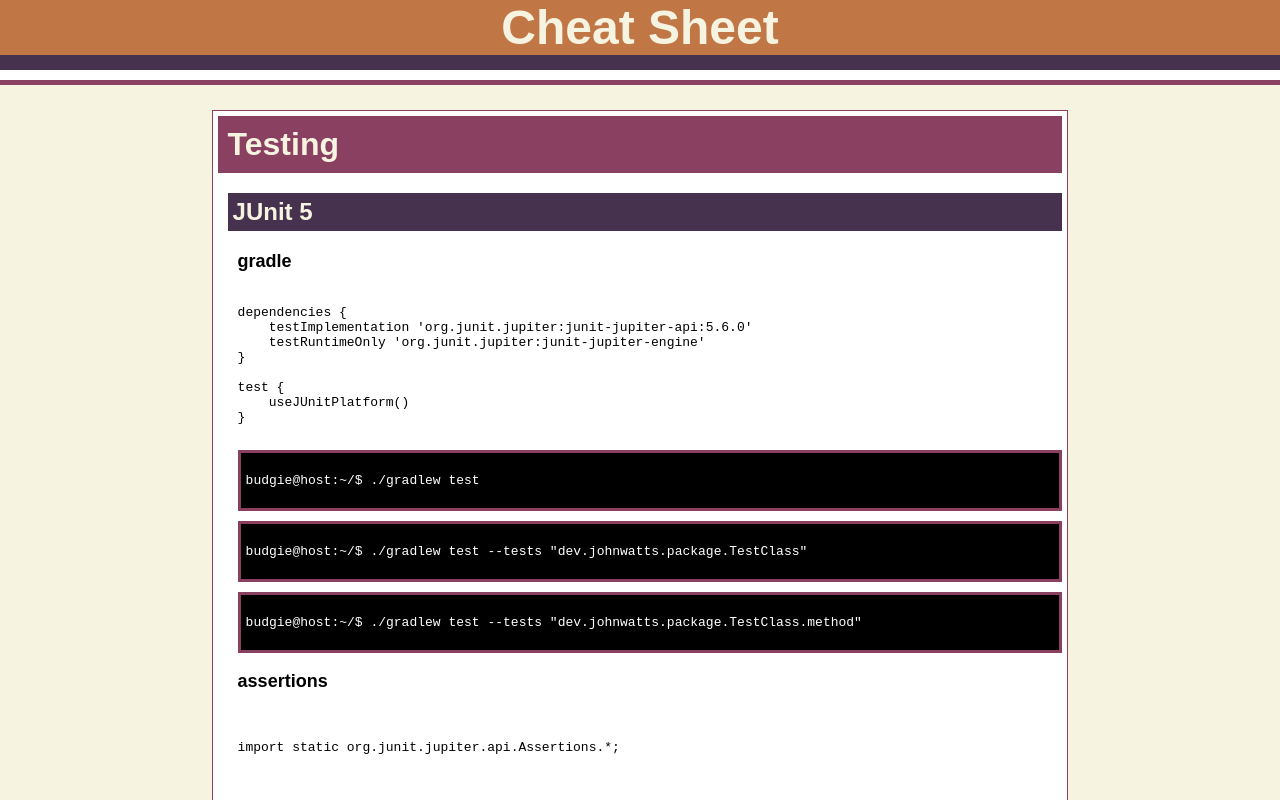
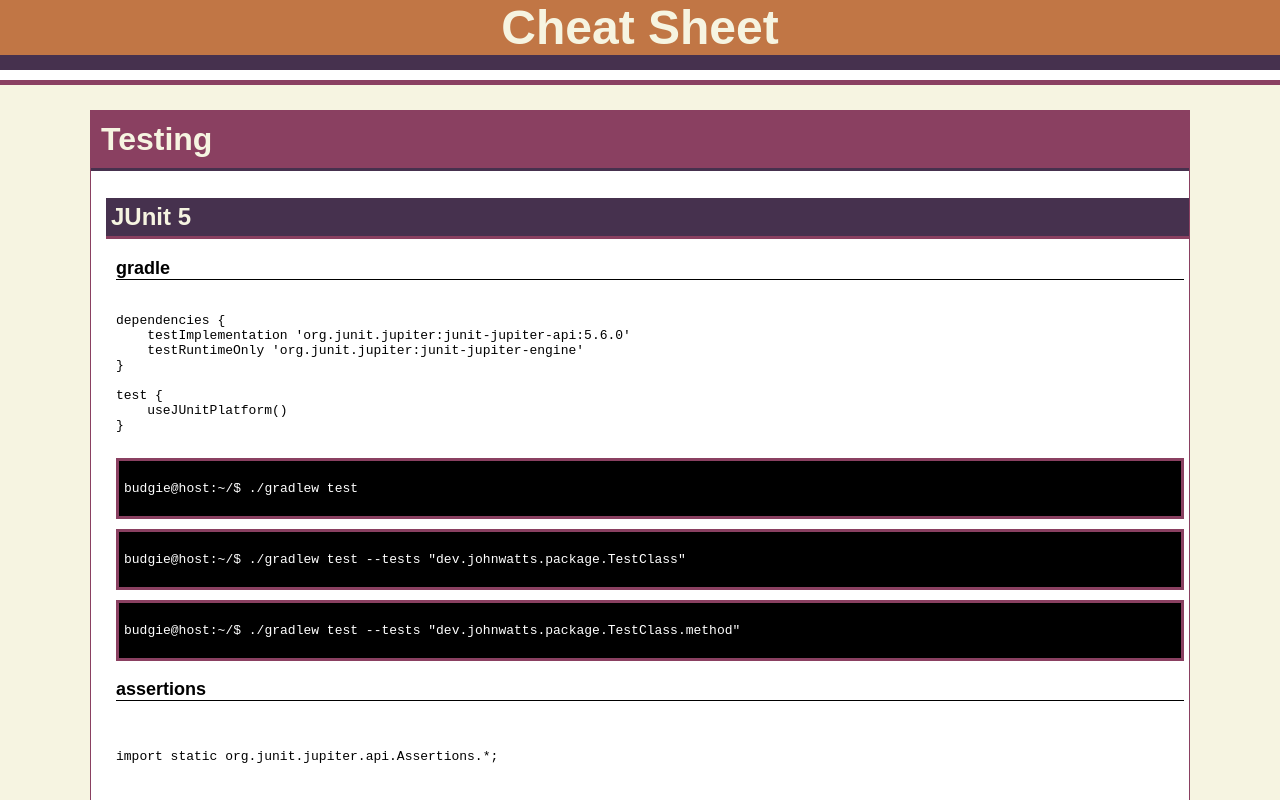
Before and after one commit to BudgieWatts/BudgieWatts.github.io, a plain HTML site: page index.html in a window 1280 px wide. Shown: the top 800 px of the page. Drawn offline with Linux system fonts and the light colour scheme.

Commit message:
pointless styling that adds nothing

```diff
--- a/site/styles.css
+++ b/site/styles.css
@@ -48,10 +48,13 @@ article {
 
 article h1 {
     font-size: xx-large;
-    margin: 0;
+    margin-top: -5px;
+    margin-left: -5px;
+    margin-right: -5px;
     background-color: var(--cerise-highlight-colour);
     color: var(--main-background-colour);
     padding: 10px;
+    border-bottom: medium solid var(--purple-dark-colour);
 }
 
 h2 {
@@ -59,10 +62,13 @@ h2 {
     background-color: var(--purple-dark-colour);
     color: var(--main-background-colour);
     padding: 5px;
+    margin-right: -5px;
+    border-bottom: medium solid var(--cerise-highlight-colour);
 }
 
 h3 {
     font-size: large;
+    border-bottom: thin solid black;
 }
 
 div.terminal {
@@ -85,9 +91,15 @@ div.code {
     font-family: monospace;
 }
 
+@media (min-width: 1025px) {
+    article {
+        width: 66%;
+    }
+}
+
 @media (min-width: 601px) {
     article {
-        width: 66%;
+        width: 85%;
     }
 }
 
```
